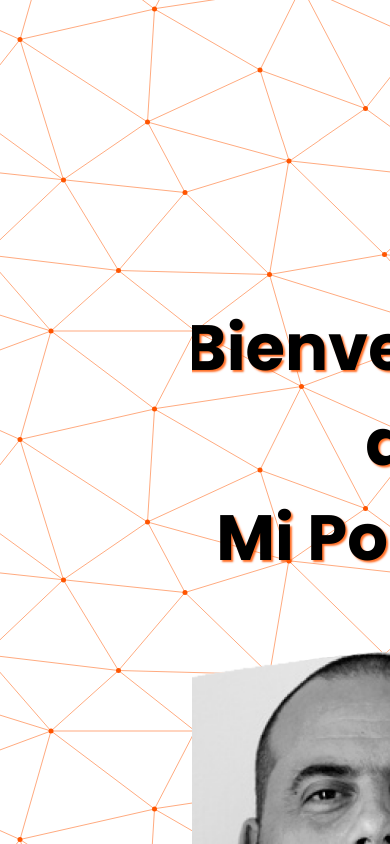
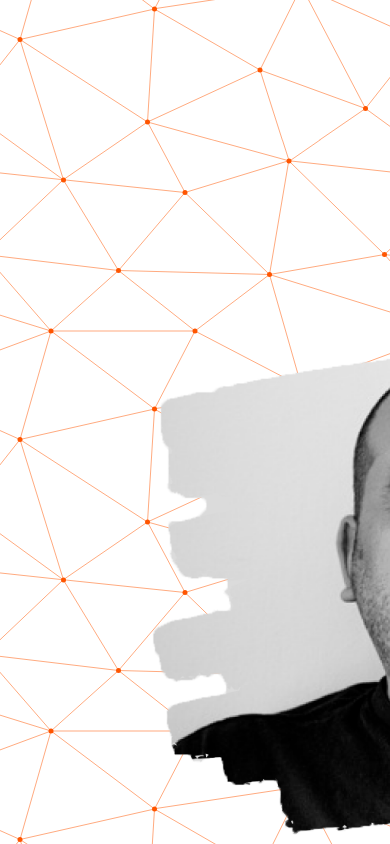
Before and after one commit to JotaPeForty/Porfolio, a React (Create React App) app: page / in a window 390 px wide. Shown: the part 660-1504 px from the top of the page. Built offline with nearby package versions, Linux system fonts and the light colour scheme.

Commit message:
Update Inicio.scss

```diff
--- a/src/Style/Inicio.scss
+++ b/src/Style/Inicio.scss
@@ -11,8 +11,7 @@
     }
 
     @media screen and (max-width: 1360px) {
-        width: 100vw;
-        height: 100vh;
+
         display: flex;
         flex-direction: row;
         align-items: center;
@@ -25,42 +24,27 @@
     }
 
     @media screen and (max-width: 768px) {
-        margin-top: 10rem;
-        margin-left: 1rem;
-        margin-bottom: 10rem;
-
-
-
-        img {
-            width: 25rem
-        }
-    }
-
-    @media screen and (max-width: 500px) {
-        margin-top: 60rem;
-        margin-left: 12rem;
-        margin-bottom: 60rem;
+        width: 1150px;
+        height: 1500px;
         flex-direction: column;
-        justify-content: space-between;
 
         img {
             width: 45rem
         }
     }
 
+    @media screen and (max-width: 500px) {
+        width: 970px;
+        height: 1900px;
+
+
+    }
+
     @media screen and (max-width: 375px) {
-        width: 100vw;
-        height: 100vh;
-        display: flex;
-        flex-direction: column;
-        align-content: center;
-        align-items: center;
-        justify-content: space-evenly;
-        overflow: hidden;
+        width: 970px;
+        height: 2400px;
 
-        img {
-            width: 45rem
-        }
+
     }
 }
 
```
